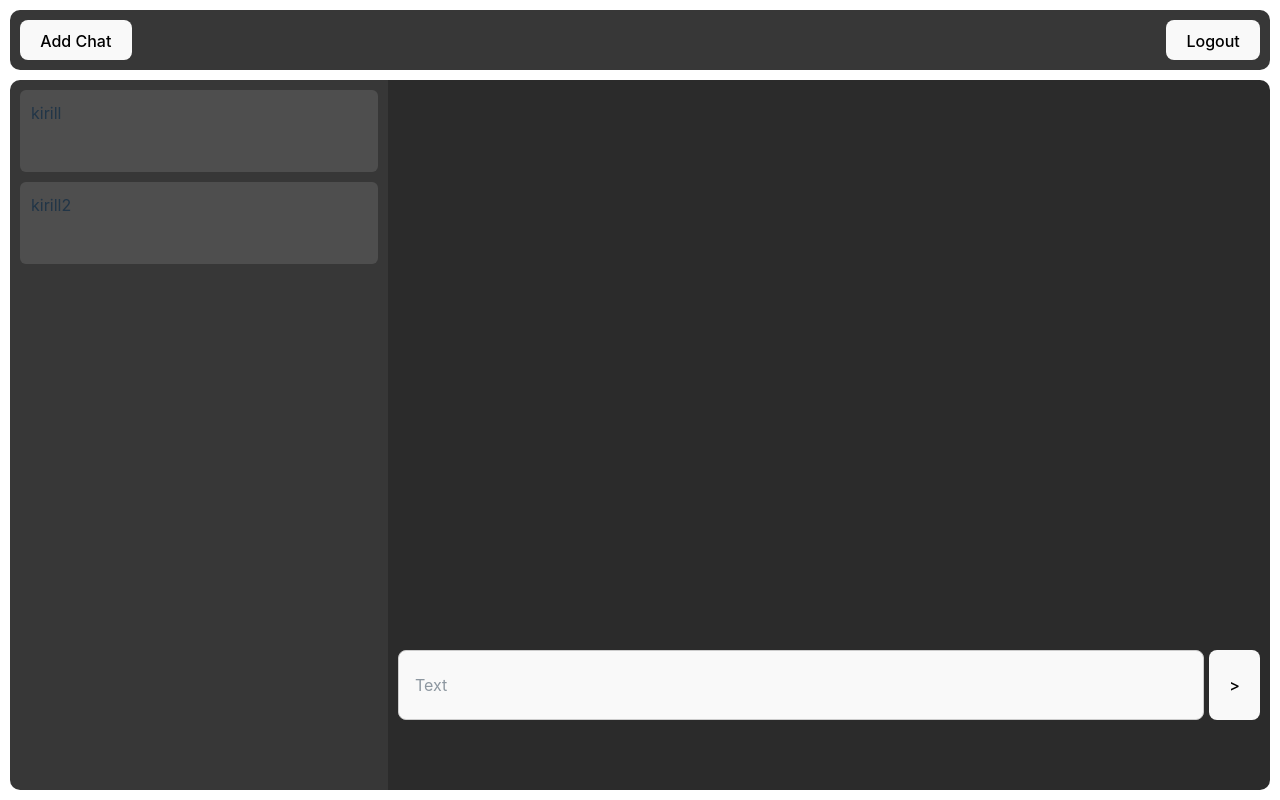
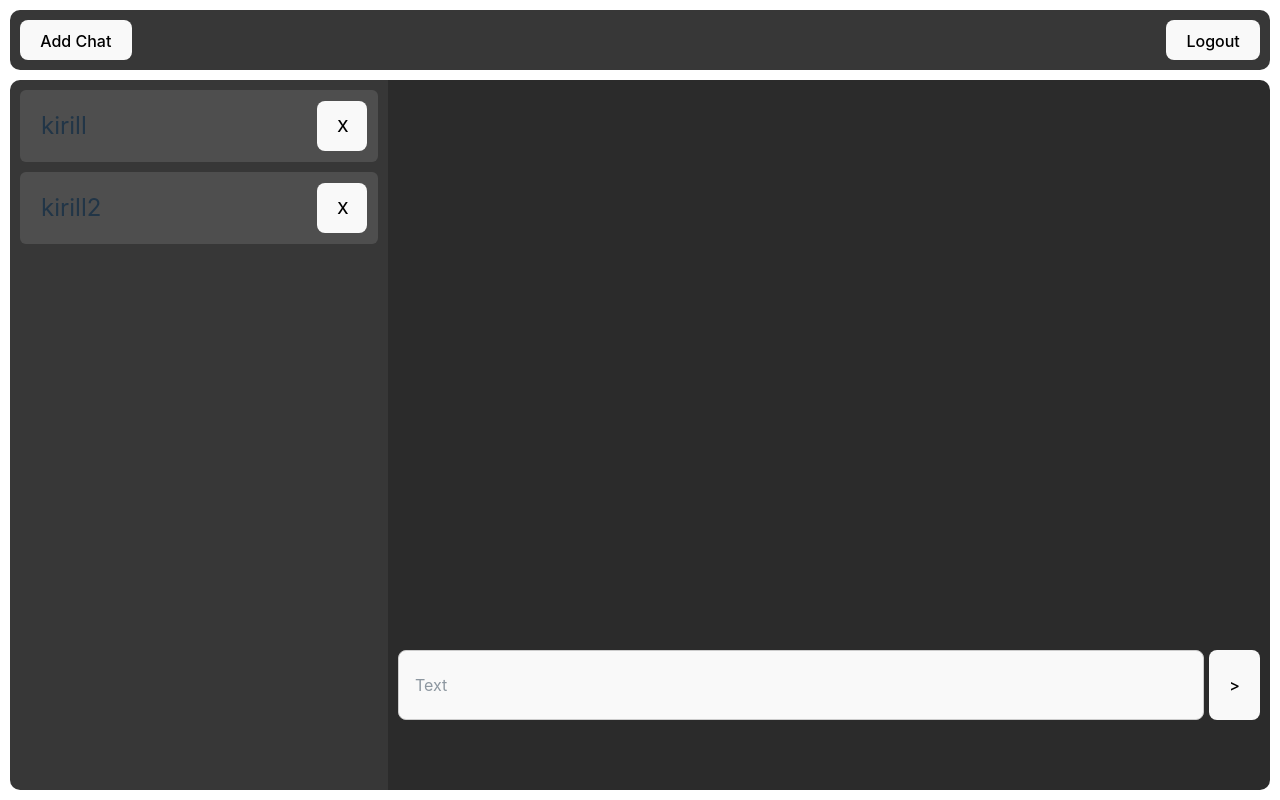
Before and after one commit to KirillShakhov/ITMO.DevOps.Frontend, a React (Vite) app: page /dashboard in a window 1280 px wide. Built offline with nearby package versions, Linux system fonts and the light colour scheme; sample sign-in values are in the browser's storage.

Commit message:
feat: save chats to localstorage

```diff
--- a/src/components/dashboard/ChatList.tsx
+++ b/src/components/dashboard/ChatList.tsx
@@ -5,11 +5,12 @@ import {Chat} from "./Dashboard.tsx";
 
 interface ChatListProps {
   chats: Chat[];
-  onSelect: (value: string) => void;
+  activeChat: string;
+  setActiveChat: (value: string) => void;
+  onDelete: (value: string) => void;
 }
 
-const ChatList: FC<ChatListProps> = ({chats, onSelect}) => {
-  const [activeChat, setActiveChat] = useState("");
+const ChatList: FC<ChatListProps> = ({chats, activeChat, setActiveChat, onDelete}) => {
 
   return (
     <div style={{
@@ -19,12 +20,18 @@ const ChatList: FC<ChatListProps> = ({chats, onSelect}) => {
     }}>
       <div style={{display: 'flex', flexDirection: 'column', gap: 10, padding: 10}}>
         {chats.map((chat, index) => (
-          <ChatPreview key={index} active={activeChat === chat.username} title={chat.username}
-                       onClick={() => {
-                         console.log('click' + chat.username)
-                         setActiveChat(chat.username);
-                         onSelect(chat.username);
-                       }}/>
+          <ChatPreview
+            key={index}
+            active={activeChat === chat.username}
+            title={chat.username}
+            onClick={() => {
+              setActiveChat(chat.username);
+            }}
+            onDelete={() => {
+              if (activeChat === chat.username) setActiveChat('');
+              onDelete(chat.username);
+            }}
+          />
         ))}
       </div>
     </div>
--- a/src/components/dashboard/Dashboard.tsx
+++ b/src/components/dashboard/Dashboard.tsx
@@ -16,20 +16,13 @@ export interface Chat {
 
 const Dashboard: FC = () => {
   const navigate = useNavigate();
-  const [chats, setChats] = useState<Chat[]>([{username: 'kirill'}, {username: 'kirill2'}]);
+  const [chats, setChats] = useState<Chat[]>(() => {
+    const savedChats = localStorage.getItem('chats');
+    return savedChats ? JSON.parse(savedChats) : [{ username: 'kirill' }, { username: 'kirill2' }];
+  });
   const [showPopup, setShowPopup] = useState(false);
   const [newUsername, setNewUsername] = useState("");
-  const [recipient, setRecipient] = useState("");
-
-  // const user: User = useMemo(() => {
-  //     const username = localStorage.getItem('username');
-  //     const jwt = localStorage.getItem('jwt');
-  //     if (!username || !jwt) {
-  //         navigate('/login');
-  //         return {username: '', jwt: ''};
-  //     }
-  //     return {username, jwt};
-  // }, [navigate]);
+  const [activeChat, setActiveChat] = useState('');
 
   const handleLogout = () => {
     localStorage.removeItem('username');
@@ -44,15 +37,20 @@ const Dashboard: FC = () => {
     setShowPopup(false);
   };
 
-  const onSelect = (value: string) => {
-    setRecipient(value);
+  const onDeleteChat = (usernameToRemove : string) => {
+    const updatedChats = chats.filter(chat => chat.username !== usernameToRemove);
+    setChats(updatedChats);
   }
 
-  useEffect(()=>{
-    if (!isLogin()){
+  useEffect(() => {
+    if (!isLogin()) {
       navigate('/login')
     }
   });
+
+  useEffect(() => {
+    localStorage.setItem('chats', JSON.stringify(chats));
+  }, [chats]);
 
   return (
     <div style={{
@@ -87,7 +85,12 @@ const Dashboard: FC = () => {
           borderTopLeftRadius: 10,
           borderBottomLeftRadius: 10,
         }}>
-          <ChatList chats={chats} onSelect={onSelect}/>
+          <ChatList
+            chats={chats}
+            activeChat={activeChat}
+            setActiveChat={setActiveChat}
+            onDelete={onDeleteChat}
+          />
         </div>
         <div style={{
           height: '100%',
@@ -96,7 +99,7 @@ const Dashboard: FC = () => {
           borderTopRightRadius: 10,
           borderBottomRightRadius: 10
         }}>
-          <Chat recipient={recipient} />
+          <Chat recipient={activeChat}/>
         </div>
       </div>
       <Popup title="Add New Chat" isOpen={showPopup} onClose={() => setShowPopup(false)}>
--- a/src/features/chatPreview/ChatPreview.tsx
+++ b/src/features/chatPreview/ChatPreview.tsx
@@ -6,22 +6,41 @@ interface ChatPreviewProps {
   title: string;
   message?: string;
   onClick: () => void;
+  onDelete: () => void;
 }
 
-const ChatPreview: FC<ChatPreviewProps> = ({active = false, title, message, onClick}) => {
+const ChatPreview: FC<ChatPreviewProps> = ({active = false, title, message, onClick, onDelete}) => {
   return (
     <div
       style={{
-                height: 60,
+        height: 50,
         background: '#4e4e4e',
         border: active ? '1px solid #747bff' : '1px solid transparent',
         borderRadius: 6,
         padding: 10,
+        display: 'flex',
+        justifyContent: 'space-between',
+        alignItems: 'center',
+        paddingLeft: 20,
       }}
       onClick={onClick}
     >
-            <div>{title}</div>
-            <div>{message}</div>
+      <div
+        style={{
+          fontSize: 24,
+        }}
+      >
+        {title}
+      </div>
+      <button
+        style={{
+          width: 50,
+          height: 50
+        }}
+        onClick={onDelete}
+      >
+        X
+      </button>
     </div>
   );
 };
```
Lines whose indentation alone changed are shown as unchanged.
